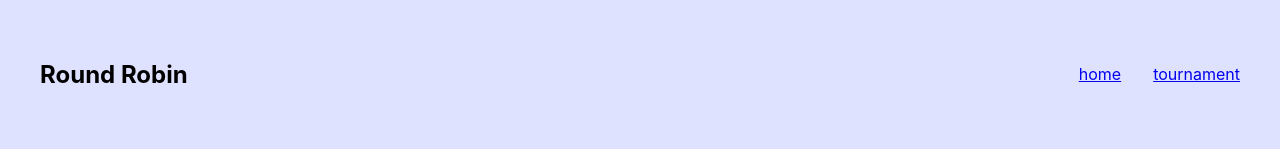
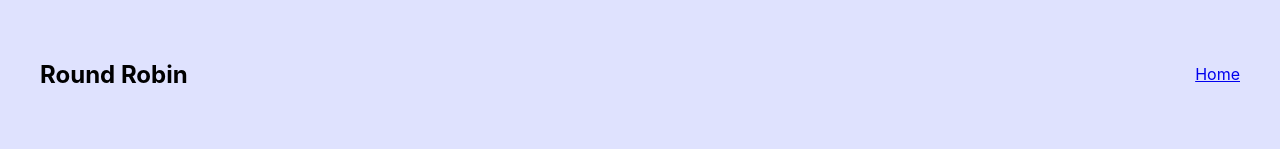
Before and after one commit to olofWallgren/RoundRobinApp, a React (Create React App) app: page / in a window 1280 px wide. Shown: the top 160 px of the page. Built offline with nearby package versions, Linux system fonts and the light colour scheme.

Commit message:
Minor fixes

```diff
--- a/src/components/Header/index.tsx
+++ b/src/components/Header/index.tsx
@@ -15,13 +15,9 @@ interface NavigationItem {
 
 const NavigationList: NavigationItem[] = [
   {
-    title: "home",
+    title: "Home",
     path: "/",
     exact: true,
-  },
-  {
-    title: "tournament",
-    path: "/tournament",
   },
 ];
 
```
